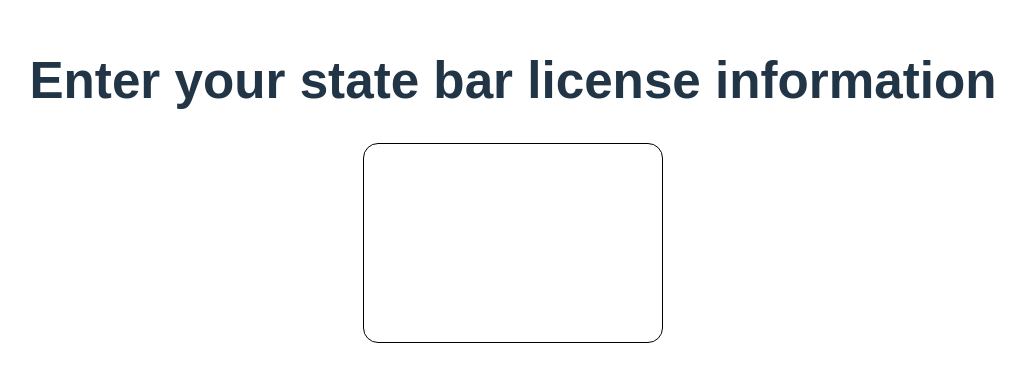
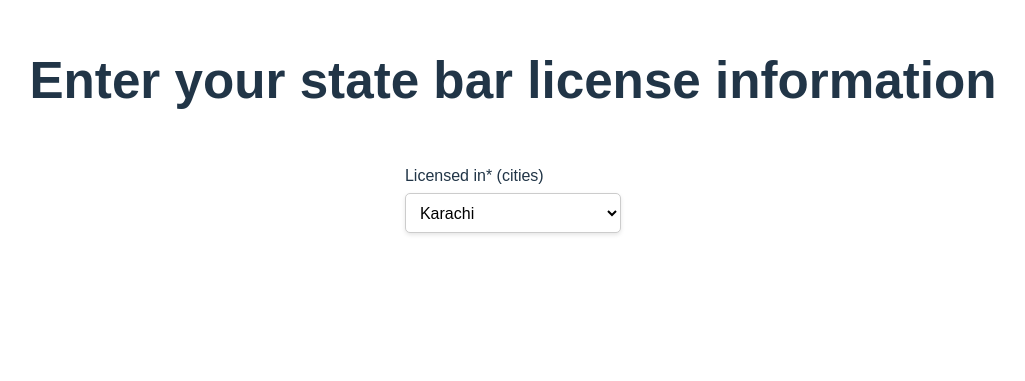
Before and after one commit to Muhammad-Fasih07/LegalApp, a React (Vite) app: page /lawyersPersonalDetails in a window 1280 px wide. Shown: the part 251-632 px from the top of the page, without its empty margins (127-1152 px from the left). Built offline with nearby package versions, Linux system fonts and the light colour scheme.

Commit message:
chore: Added dropdowns field to lawyerPersonalDetails and updated it's styling

```diff
--- /dev/null
+++ b/src/Css/DropDownField.css
@@ -0,0 +1,17 @@
+.select-field {
+  font-family: Arial, sans-serif;
+  padding: 10px;
+  border: 1px solid #ccc;
+  border-radius: 5px;
+  font-size: 16px;
+  color: #000;
+  background-color: #ffffff;
+  box-shadow: 0 2px 4px rgba(0, 0, 0, 0.1);
+  width: 100%;
+  height: 3rem;
+}
+
+.select-field:focus {
+  outline: none;
+  border-color: #007bff;
+}
--- a/src/Css/LawyersPersonalDetails.css
+++ b/src/Css/LawyersPersonalDetails.css
@@ -12,8 +12,32 @@
 }
 
 .card {
-  width: 300px;
+  width: 80%;
+  max-width: 300px;
   height: 200px;
   border-radius: 15px;
-  border: 1px solid #000;
+  border: 1px solid #fff;
+  box-sizing: border-box;
+  padding: 20px;
 }
+
+/* For tablets: */
+@media only screen and (min-width: 600px) {
+  .card {
+    width: 70%;
+  }
+}
+
+/* For desktop: */
+@media only screen and (min-width: 768px) {
+  .card {
+    width: 50%;
+  }
+}
+
+/* For large desktop: */
+@media only screen and (min-width: 1200px) {
+  .card {
+    width: 30%;
+  }
+}
--- a/src/Screens/lawyerPersonalDetails.tsx
+++ b/src/Screens/lawyerPersonalDetails.tsx
@@ -1,11 +1,56 @@
 import React from "react";
 import "../Css/LawyersPersonalDetails.css";
+import DropDownField from "../components/fields/DropDownField";
 
 function LawyersPersonalDetails() {
+  const cities = [
+    "Karachi",
+    "Lahore",
+    "Faisalabad",
+    "Rawalpindi",
+    "Multan",
+    "Hyderabad",
+    "Gujranwala",
+    "Peshawar",
+    "Quetta",
+    "Islamabad",
+    "Sargodha",
+    "Sialkot",
+    "Bahawalpur",
+    "Sukkur",
+    "Jhang",
+    "Sheikhupura",
+    "Larkana",
+    "Gujrat",
+    "Mardan",
+    "Kasur",
+    "Rahim Yar Khan",
+    "Sahiwal",
+    "Okara",
+    "Wah Cantonment",
+    "Dera Ghazi Khan",
+    "Mirpur Khas",
+    "Nawabshah",
+  ];
   return (
     <div className="lawyers-details">
       <h1 className="title">Enter your state bar license information</h1>
-      <div className="card"></div>
+      <div className="card">
+        <div style={{ padding: "0 1rem" }}>
+          {" "}
+          {/* Add a container with padding */}
+          <label
+            style={{ display: "block", textAlign: "left", marginBottom: 5 }}
+          >
+            Licensed in* (cities)
+          </label>
+          <DropDownField
+            options={cities}
+            style={{ width: "100%", height: "2.5rem" }}
+            onChange={(value) => console.log(value)}
+          />
+        </div>
+      </div>
     </div>
   );
 }
--- /dev/null
+++ b/src/components/fields/DropDownField.tsx
@@ -0,0 +1,30 @@
+import React, { CSSProperties } from "react";
+import "../../Css/DropDownField.css"; // Import the CSS file
+
+interface SelectFieldProps {
+  options: string[];
+  onChange?: (value: string) => void;
+  style?: CSSProperties;
+}
+
+const DropDownField: React.FC<SelectFieldProps> = ({
+  options,
+  onChange,
+  style,
+}) => {
+  return (
+    <select
+      className="select-field"
+      onChange={(e) => onChange && onChange(e.target.value)}
+      style={style}
+    >
+      {options.map((option, index) => (
+        <option key={index} value={option}>
+          {option}
+        </option>
+      ))}
+    </select>
+  );
+};
+
+export default DropDownField;
```
